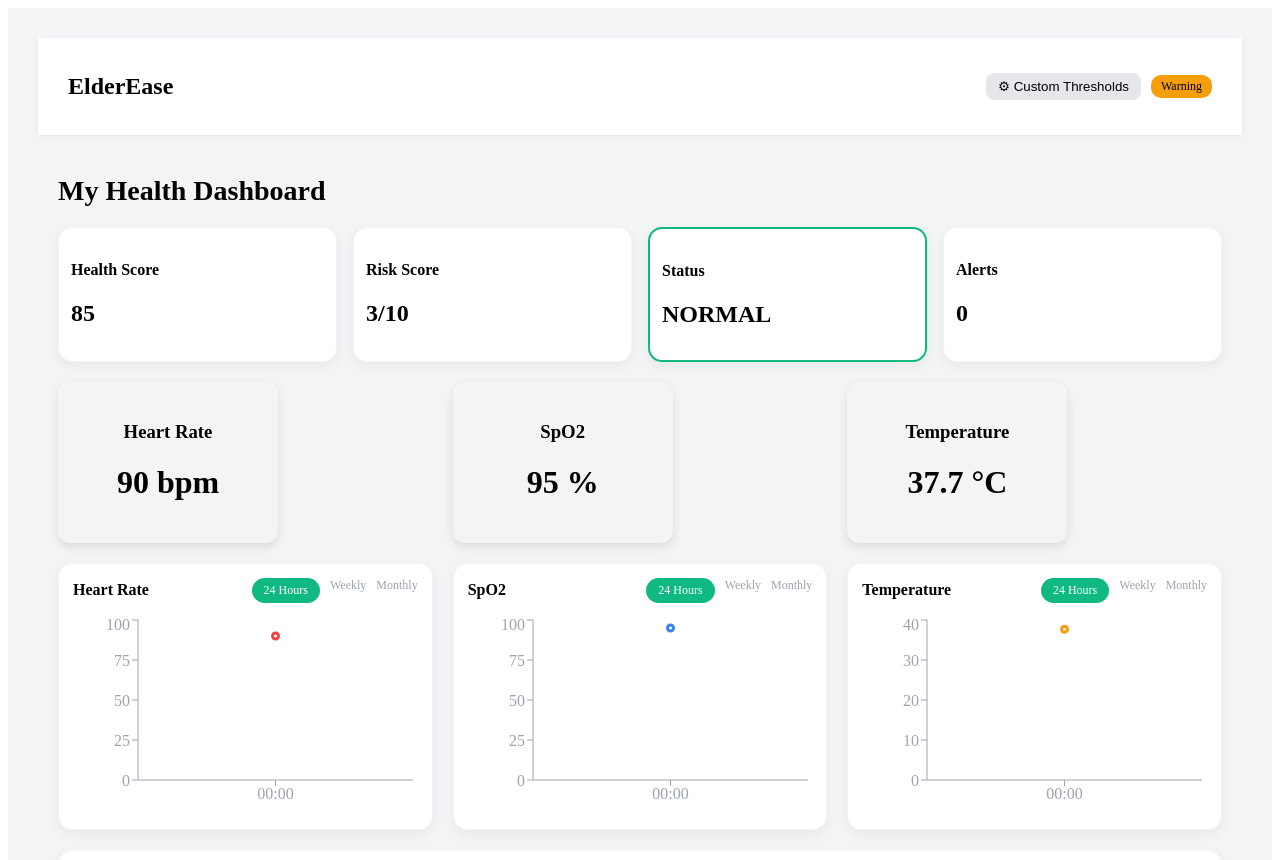
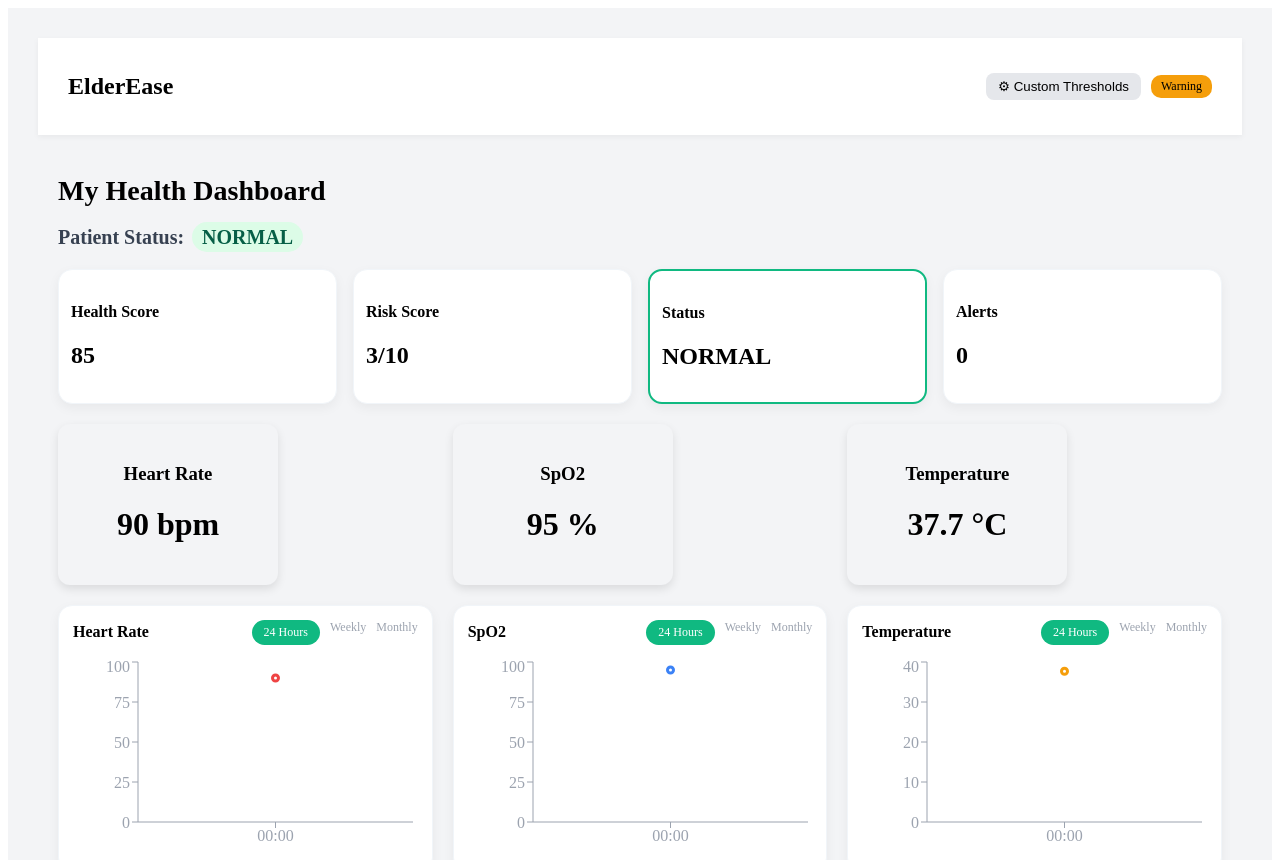
Before and after one commit to Aadya2901/ElderEase, a React app in the folder frontend/: page / in a window 1280 px wide. Shown: the top 860 px of the page. Built offline with nearby package versions, Linux system fonts and the light colour scheme; the HTML template or start-up script is replaced by a standard one.

Commit message:
style: enhance patient status badge with dynamic colors and improved UI visibility

```diff
--- a/frontend/src/pages/PatientDashboard.jsx
+++ b/frontend/src/pages/PatientDashboard.jsx
@@ -220,6 +220,30 @@ export default function PatientDashboard() {
         }}>
           My Health Dashboard
         </h1>
+
+        <h2 style={{
+          fontSize: "20px",
+          fontWeight: "600",
+          marginTop: "8px",
+          color: "#374151"
+        }}>
+          Patient Status:
+          <span style={{
+            marginLeft: "8px",
+            padding: "4px 10px",
+            borderRadius: "999px",
+            background:
+              status === "EMERGENCY" ? "#fee2e2" :
+              status === "WARNING" ? "#fef3c7" :
+              "#dcfce7",
+            color:
+              status === "EMERGENCY" ? "#991b1b" :
+              status === "WARNING" ? "#92400e" :
+              "#065f46"
+          }}>
+            {status}
+          </span>
+        </h2>
 
         {/* 📊 HEALTH SUMMARY */}
        {/* 📊 KPI CARDS */}
--- a/frontend/src/utils/aiModel.js
+++ b/frontend/src/utils/aiModel.js
@@ -19,7 +19,7 @@ export function generateInsights(hr, spo2, temp, history, thresholds) {
 
   // 🚨 Priority conditions (top importance)
   if (spo2 < thresholds.spo2) {
-    insights.push("🚨 Oxygen level below safe limit.");
+    insights.push("🚨 Oxygen level below safe limit. Take immediate action.");
   }
 
   if (hr > thresholds.heartRate) {
```
Also changed, not shown: frontend/src/utils/healthLogic.js (deleted). Lines whose indentation alone changed are shown as unchanged.
